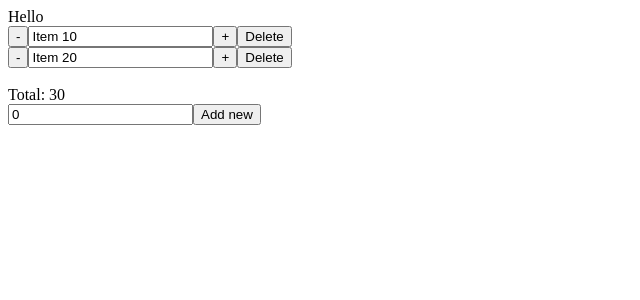
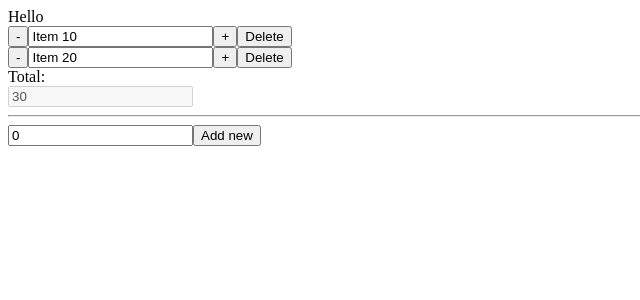
Before and after one commit to tuanitpro/react-ts-testing-form, a React (Create React App) app: page / in a window 1280 px wide. Shown: the top 300 px of the page, without its empty margins (0-640 px from the left). Built offline with nearby package versions, Linux system fonts and the light colour scheme.

Commit message:
1 file modified

```diff
--- a/order-table.tsx
+++ b/order-table.tsx
@@ -21,6 +21,13 @@ export default function OrderTable({}) {
     setOrderItems([...newOrderItems]);
   };
 
+  const caculateSumTotal = () => {
+    if (orderItems?.length) {
+      return orderItems?.reduce((item, a) => item + a);
+    }
+    return 0;
+  };
+
   return (
     <div>
       {orderItems?.map((orderItem, index) => (
@@ -33,9 +40,10 @@ export default function OrderTable({}) {
           />
         </div>
       ))}
+      Total:
+      <br /> <input type="text" value={caculateSumTotal()} disabled />
       <br />
-      Total: {orderItems.length ? orderItems?.reduce((item, a) => item + a) : 0}
-      <br />
+      <hr />
       <InputAdd onAdded={handleAddNew} />
     </div>
   );
```
